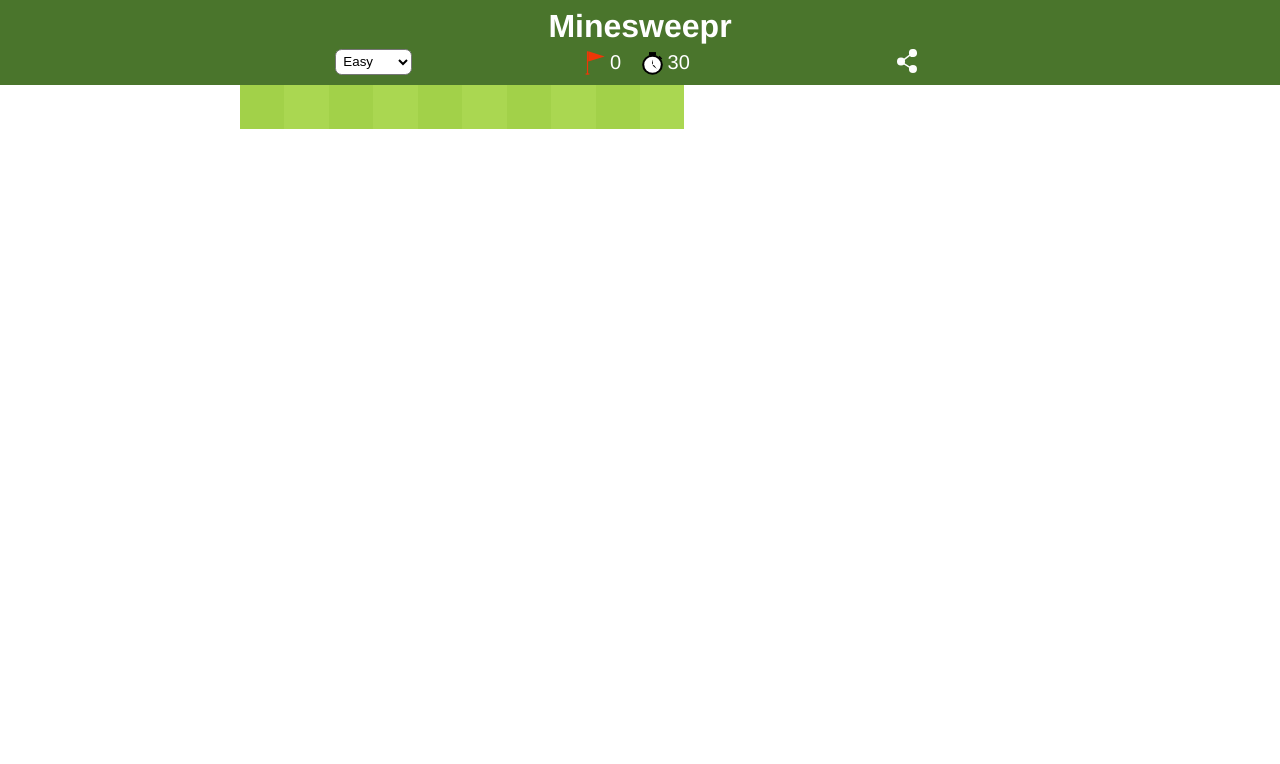
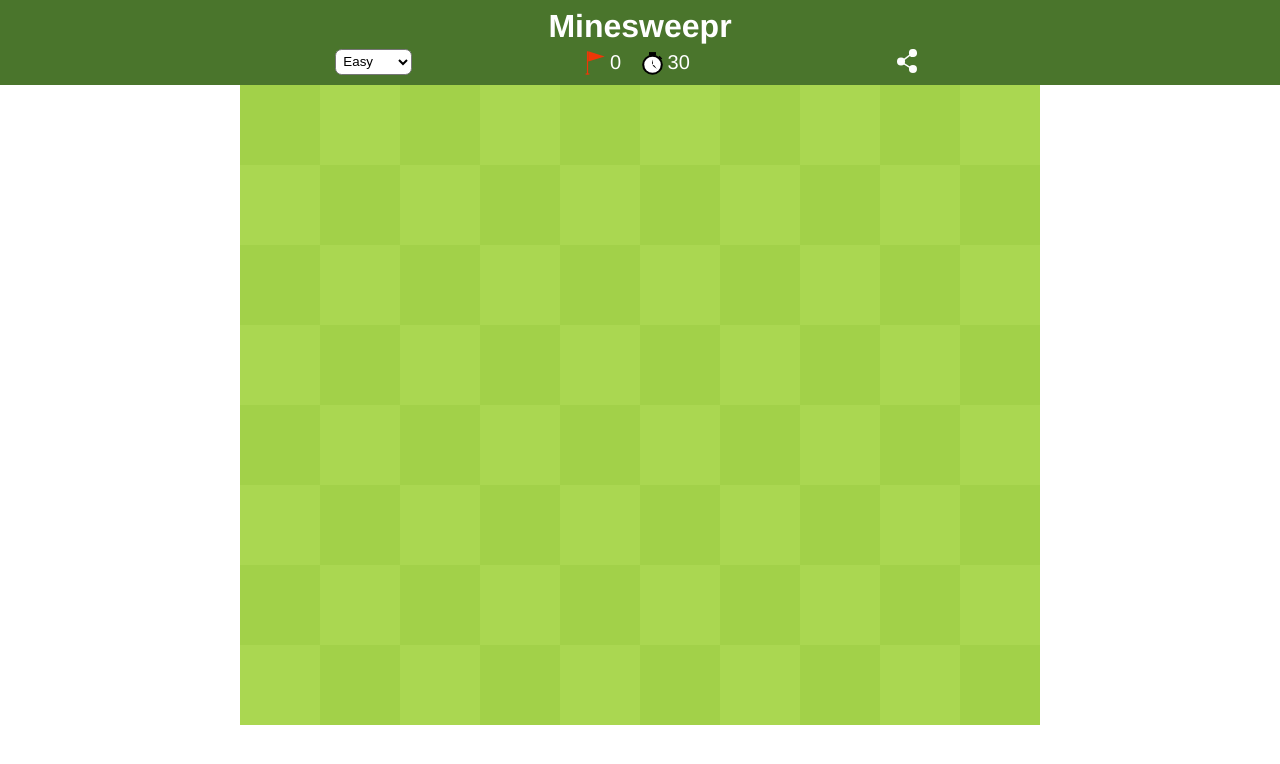
Before and after one commit to lhossackucalgary/minesweepr, a Vue app: page / in a window 1280 px wide. Shown: the top 764 px of the page. Built offline with nearby package versions, Linux system fonts and the light colour scheme.

Commit message:
proper reset flags on difficulty change

```diff
--- a/src/components/Gameboard.vue
+++ b/src/components/Gameboard.vue
@@ -16,7 +16,7 @@ export default {
   },
   data () {
     return {
-      tiles: [1,2,3,4,5,6,7,8,9,10],
+      tiles: [],
       difficulty: "Medium",
       difficultyParams: {
         "Easy": {
@@ -47,7 +47,8 @@ export default {
     }
   },
   mounted() {
-    EventBus.$on('setDifficulty', this.resetBoard)
+    EventBus.$on('setDifficulty', this.resetBoard);
+    this.resetBoard("Easy");
   }
 }
 </script>
--- a/src/components/Tile.vue
+++ b/src/components/Tile.vue
@@ -9,6 +9,8 @@
 </template>
 
 <script>
+import EventBus from "@/store/EventBus.js";
+
 export default {
   name: "Tile",
   data () {
@@ -24,11 +26,13 @@ export default {
     size: Number
   },
   watch: {
-    x: function() {
+    y: function() {
       this.setColor();
     }
   },
   created: function() {
+    this.reset();
+    EventBus.$on('setDifficulty', this.reset);
     this.setColor();
   },
   methods: {
@@ -49,6 +53,9 @@ export default {
       } else {
         this.isOdd = false;
       }
+    },
+    reset() {
+      this.isFlagged = false;
     }
   }
 }
```
